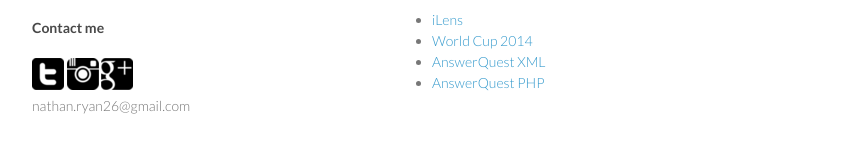
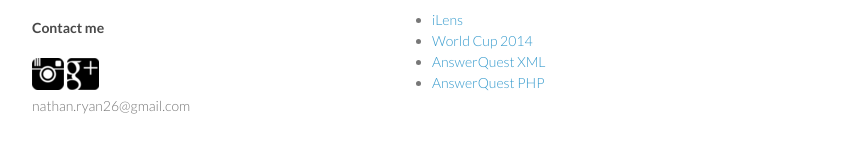
Before and after one commit to nathanryan/nathanryan.github.io, a plain HTML site: page index.html in a window 1280 px wide. Shown: the part 263-411 px from the top of the page, without its empty margins (178-1046 px from the left). Drawn offline with Linux system fonts and the light colour scheme.

Commit message:
desc change

```diff
--- a/index.html
+++ b/index.html
@@ -23,7 +23,6 @@
 
 
 		<h4> Contact me </h4>
-		<a href="http://twittter.com/nryan_"><img src="img/icons/twitter.png" alt="twitter"/></a>
 		<a href="http://instagram.com/nryan_"><img src="img/icons/instagram.png" alt="instagram"/></a>
 		<a href="https://www.google.com/+NathanRyan26"><img src="img/icons/googleplus.png" alt="googleplus"/></a>
 		<p> nathan.ryan26@gmail.com </p>
```
